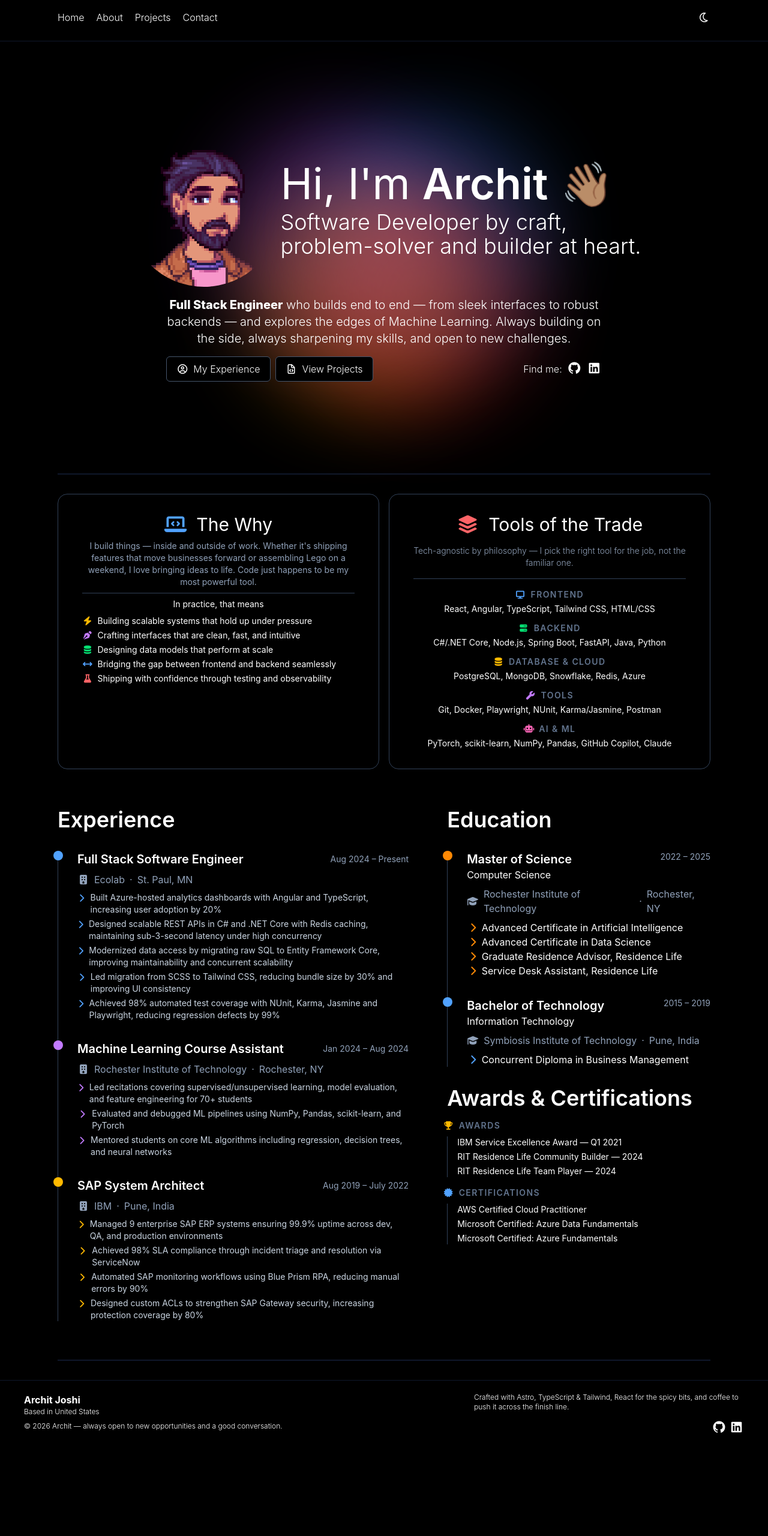
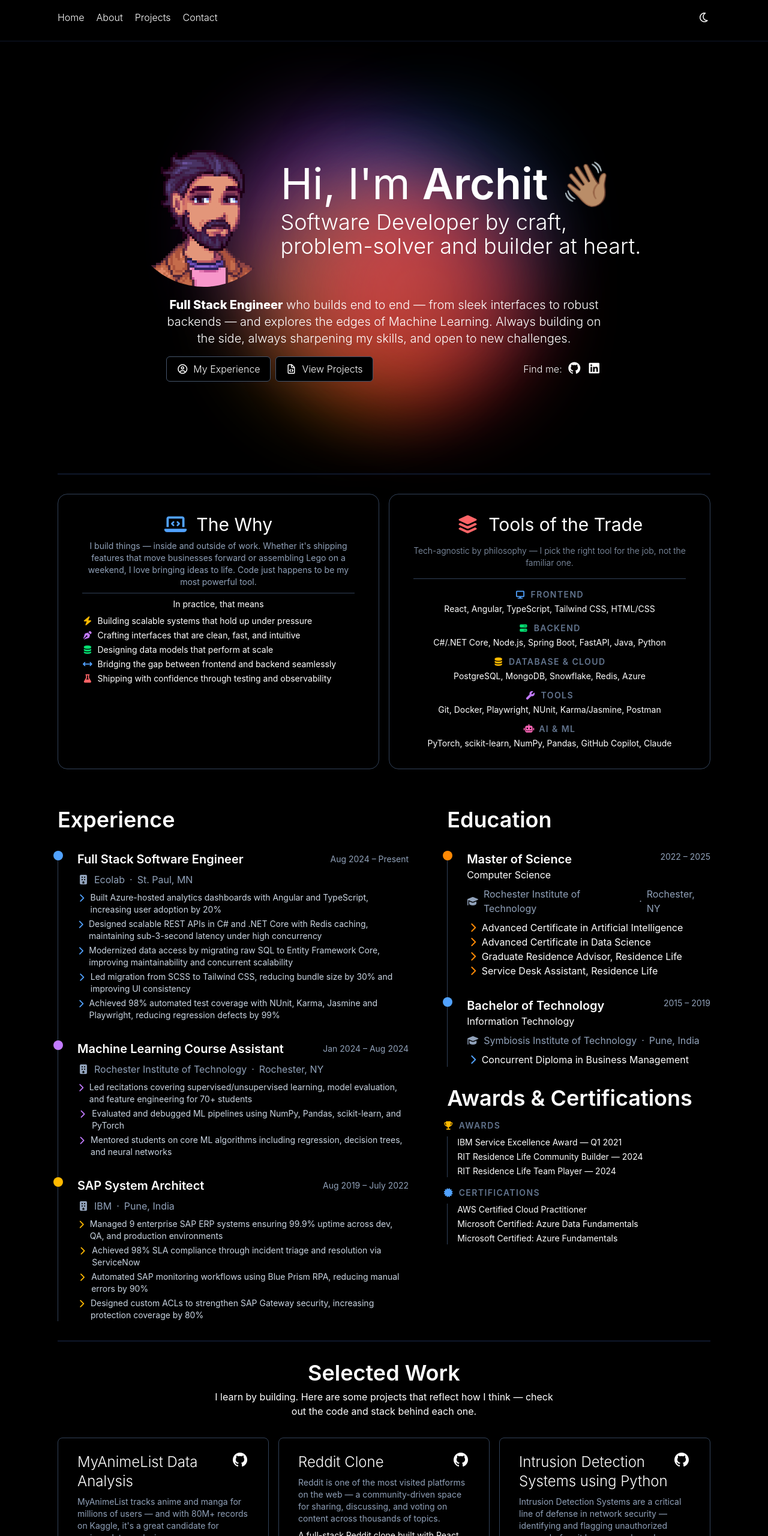
Before and after one commit to JoshiArchit/joshiarchit.github.io, an Astro site: page / in a window 1280 px wide. Shown: the part 11-2571 px from the top of the page at 60% size. Before the commit the page ends 2421 px from the top, so only its background shows below. Built offline with nearby package versions, Linux system fonts and the light colour scheme; Astro itself is replaced by a stand-in of ours.

Commit message:
Add Projects component with data

```diff
--- a/src/components/Header.astro
+++ b/src/components/Header.astro
@@ -5,7 +5,7 @@
     <section class="anchors flex gap-5 text-base">
       <a href="#">Home</a>
       <a href="#about">About</a>
-      <a>Projects</a>
+      <a href="#projects">Projects</a>
       <a>Contact</a>
     </section>
   </div>
--- a/src/components/Hero.astro
+++ b/src/components/Hero.astro
@@ -1,22 +1,22 @@
 <section
-  class="relative flex min-h-[calc(100vh-10vh)] w-full flex-1 items-center justify-center px-24"
+  class="relative flex min-h-[calc(100vh-10vh)] flex-1 items-center justify-center px-24"
 >
   <!-- orb layer -->
-  <div class="absolute inset-0 flex items-center justify-center">
+  <div class="pulse absolute inset-0 flex items-center justify-center">
     <div
-      class="absolute h-96 w-96 -translate-x-20 -translate-y-10 rounded-full bg-purple-500 opacity-30 blur-3xl"
+      class="orb-1 absolute h-96 w-96 -translate-x-20 -translate-y-10 rounded-full bg-purple-500 opacity-30 blur-3xl"
     >
     </div>
     <div
-      class="absolute h-96 w-96 translate-x-20 -translate-y-10 rounded-full bg-blue-500 opacity-30 blur-3xl"
+      class="orb-2 absolute h-96 w-96 translate-x-20 -translate-y-10 rounded-full bg-blue-500 opacity-30 blur-3xl"
     >
     </div>
     <div
-      class="absolute h-96 w-96 -translate-x-10 translate-y-16 rounded-full bg-amber-500 opacity-30 blur-3xl"
+      class="orb-3 absolute h-96 w-96 -translate-x-10 translate-y-16 rounded-full bg-amber-500 opacity-30 blur-3xl"
     >
     </div>
     <div
-      class="absolute h-96 w-96 translate-x-16 translate-y-16 rounded-full bg-red-500 opacity-30 blur-3xl"
+      class="orb-4 absolute h-96 w-96 translate-x-16 translate-y-16 rounded-full bg-red-500 opacity-30 blur-3xl"
     >
     </div>
   </div>
@@ -75,4 +75,3 @@
     </div>
   </div>
 </section>
-<hr class="mx-24 mb-8 border border-slate-900" />
--- a/src/components/Profile.astro
+++ b/src/components/Profile.astro
@@ -6,12 +6,13 @@
 
 <section
   id="profile"
-  class="relative flex min-h-[calc(100vh-10vh)] w-full flex-1 scroll-mt-[10vh] flex-col items-center justify-center px-24"
+  class="relative flex min-h-[calc(100vh-10vh)] w-full flex-1 flex-col items-center justify-center gap-8 px-24"
 >
+  <div class="w-full border border-slate-900"></div>
   <About />
-  <div class="flex gap-16 py-16">
+  <div class="flex gap-16">
     <WorkExperience />
     <Education />
   </div>
+  <div class="w-full border border-slate-900"></div>
 </section>
-<hr class="mx-24 mb-8 border border-slate-900" />
--- /dev/null
+++ b/src/components/Projects.astro
@@ -0,0 +1,56 @@
+---
+import projects from "../data/projects.json";
+---
+
+<section
+  id="projects"
+  class="relative flex min-h-[calc(100vh-10vh)] flex-1 flex-col items-center justify-center gap-8 px-24"
+>
+  <div class="mt-8 flex flex-col items-center justify-center gap-2">
+    <h2 class="text-4xl font-semibold">Selected Work</h2>
+    <p class="w-2/3 text-center">
+      I learn by building. Here are some projects that reflect how I think —
+      check out the code and stack behind each one.
+    </p>
+  </div>
+
+  <div class="grid w-full grid-cols-3 gap-4">
+    {
+      projects.map((project) => (
+        <div class="flex w-full flex-col justify-between gap-4 rounded-lg border border-slate-700 px-8 py-6 hover:bg-slate-900">
+          <div class="flex flex-col gap-2">
+            <div class="flex items-center justify-between gap-2">
+              <h4 class="flex h-full text-2xl font-light">{project.title}</h4>
+              <a
+                href={project.github}
+                target="_blank"
+                rel="noopener noreferrer"
+                class="flex h-full"
+              >
+                <i class="fa-brands fa-github text-2xl transition-colors hover:text-slate-400" />
+              </a>
+            </div>
+            <div class="flex flex-col gap-2">
+              <p class="text-sm text-slate-400">{project.context}</p>
+              <p class="text-sm">{project.description}</p>
+            </div>
+          </div>
+
+          <div class="flex flex-col gap-2">
+            <hr class="border-slate-700" />
+
+            <div class="flex flex-col gap-1">
+              <span class="flex items-center gap-2 text-sm font-semibold tracking-widest text-slate-500 uppercase">
+                <i class="fa-solid fa-cubes text-red-400" />
+                Tech Stack
+              </span>
+              <span class="text-sm">{project.stack}</span>
+            </div>
+          </div>
+        </div>
+      ))
+    }
+  </div>
+
+  <div class="w-full border border-slate-900"></div>
+</section>
--- a/src/components/experience/About.astro
+++ b/src/components/experience/About.astro
@@ -1,4 +1,4 @@
-<section id="about">
+<section id="about" class="flex flex-col gap-8">
   <div id="info" class="flex gap-4 text-center">
     <div
       class="flex w-1/2 flex-col gap-2 rounded-2xl border border-slate-700 px-10 py-8 text-sm"
--- /dev/null
+++ b/src/data/projects.json
@@ -0,0 +1,58 @@
+[
+  {
+    "title": "MyAnimeList Data Analysis",
+    "context": "MyAnimeList tracks anime and manga for millions of users — and with 80M+ records on Kaggle, it's a great candidate for serious data analysis.",
+    "description": "A three-phase project comparing PostgreSQL and MongoDB on the MyAnimeList dataset — covering data modeling, query optimization, indexing, and itemset mining using the Apriori algorithm.",
+    "github": "https://github.com/JoshiArchit/MyAnimeList-Data-Analysis",
+    "stack": "Python, PostgreSQL, MongoDB, NumPy, Pandas"
+  },
+  {
+    "title": "Reddit Clone",
+    "context": "Reddit is one of the most visited platforms on the web — a community-driven space for sharing, discussing, and voting on content across thousands of topics.",
+    "description": "A full-stack Reddit clone built with React and Tailwind on the frontend, powered by Convex for real-time backend and data sync — featuring posts, votes, and community interactions.",
+    "github": "https://github.com/JoshiArchit/Reddit-Clone",
+    "stack": "React, Tailwind CSS, TypeScript, Convex"
+  },
+  {
+    "title": "Intrusion Detection Systems using Python",
+    "context": "Intrusion Detection Systems are a critical line of defense in network security — identifying and flagging unauthorized access before it becomes a breach.",
+    "description": "Built a machine learning-based IDS trained on the KDD Cup dataset, leveraging Python and ML libraries to classify network traffic and detect anomalous patterns.",
+    "github": "https://github.com/JoshiArchit/Intrusion-Detection-Systems-in-Python",
+    "stack": "Python, Snort, Suricata, TensorFlow, PyTorch, Pandas"
+  },
+  {
+    "title": "Space Invaders",
+    "context": "Space Invaders — a classic arcade game that's as addictive as it gets. If you haven't played it yet, you're missing out.",
+    "description": "A fully playable Space Invaders clone built with Python and Pygame, featuring a complete game loop, progressive level design, and a score system.",
+    "github": "https://github.com/JoshiArchit/Space-Invaders",
+    "stack": "Python, PyGame"
+  },
+  {
+    "title": "Analyzing Web-Composability using OpenAPI and Swagger Descriptions",
+    "context": "OpenAPI specifications power the modern web — but how composable are they really? This project attempts to replicate the findings of a 2022 IEEE paper studying data model compatibility across thousands of real-world API descriptions.",
+    "description": "A research replication study analyzing over 71,000 OpenAPI descriptions from the APIGuru dataset. Built a pipeline in Python to clean, extract, and compare API parameters — performing endpoint matching, data-type matching, and property-name matching to validate the original paper's findings on web composability.",
+    "github": "https://github.com/JoshiArchit/Analyzing-Web-Composability-using-Open-API-and-Swagger-descriptions",
+    "stack": "Python, MongoDB"
+  },
+  {
+    "title": "Comparison of Graph Query Languages",
+    "context": "Graph databases are reshaping how we model and query highly connected data — and the query languages that power them are just as important as the databases themselves.",
+    "description": "A literature review comparing Cypher, Gremlin, and SPARQL across syntax, semantics, optimization strategies, and use cases — examining what sets graph databases apart from relational systems and where each query language shines.",
+    "github": "https://github.com/JoshiArchit/Comparison-of-Graph-Query-Languages-A-Survey",
+    "stack": "Survey Paper"
+  },
+  {
+    "title": "NYC Vehicle Collision Analysis",
+    "context": "NYC sees thousands of vehicle collisions every year — and NYC Open Data makes that history publicly available. With over a million records on hand, it's a rich dataset for uncovering patterns in urban traffic safety.",
+    "description": "A data engineering and analysis project focused on NYC motor vehicle collision data between summer 2019 and 2020. Built an ETL pipeline in Python to extract, clean, and load data into PostgreSQL — then queried it to uncover weekly and hourly accident trends, year-over-year comparisons, and the 100 most accident-prone consecutive days, visualized using heat maps.",
+    "github": "https://github.com/JoshiArchit/NYC-Vehicle-Collision-Data-Analysis",
+    "stack": ["Python", "PostgreSQL", "Pandas", "Folium", "scikit-learn"]
+  },
+  {
+    "title": "Studying Degradation in Graph HyperNetworks",
+    "context": "Graph HyperNetworks predict neural network weights directly from computational graphs — eliminating the need for expensive optimization processes like SGD. Understanding how they degrade under limited data is key to making them practical in low-resource scenarios.",
+    "description": "A research study analyzing how GHN-3 performance degrades across varying training data sizes using CIFAR-10 and CIFAR-100. Evaluated 80 standard PyTorch architectures and found that model architecture — not data volume — is the dominant factor in performance, with CNN-heavy residual models consistently outperforming others. Also demonstrated GHN-3's transfer learning potential across datasets.",
+    "github": "https://github.com/JoshiArchit/GHNGraphs/",
+    "stack": ["Python", "PyTorch", "Matplotlib", "scikit-learn"]
+  }
+]
--- a/src/pages/index.astro
+++ b/src/pages/index.astro
@@ -1,10 +1,12 @@
 ---
 import Hero from "../components/Hero.astro";
 import Profile from "../components/Profile.astro";
+import Projects from "../components/Projects.astro";
 import Layout from "../layout/Layout.astro";
 ---
 
-<Layout title="Portfolio">
+<Layout title="Archit Joshi">
   <Hero />
   <Profile />
+  <Projects />
 </Layout>
--- a/src/styles/global.css
+++ b/src/styles/global.css
@@ -2,7 +2,7 @@
 @import "@fortawesome/fontawesome-free/css/all.min.css";
 
 * {
-  @apply box-border scroll-smooth;
+  @apply box-border scroll-pt-[10vh] scroll-smooth;
 }
 
 @keyframes slideInLeft {
@@ -17,18 +17,28 @@
 }
 
 @keyframes pulse {
-  0% {
+  0%,
+  100% {
     transform: scale(1);
-    opacity: 1;
+    opacity: 0.3;
   }
   50% {
-    transform: scale(1.08);
-    opacity: 0.75;
+    transform: scale(1.15);
+    opacity: 0.5;
   }
-  100% {
-    transform: scale(1);
-    opacity: 1;
-  }
+}
+
+.orb-1 {
+  animation: pulse 4s ease-in-out infinite;
+}
+.orb-2 {
+  animation: pulse 4s ease-in-out infinite 1s;
+}
+.orb-3 {
+  animation: pulse 4s ease-in-out infinite 2s;
+}
+.orb-4 {
+  animation: pulse 4s ease-in-out infinite 3s;
 }
 
 @keyframes wave {
```
